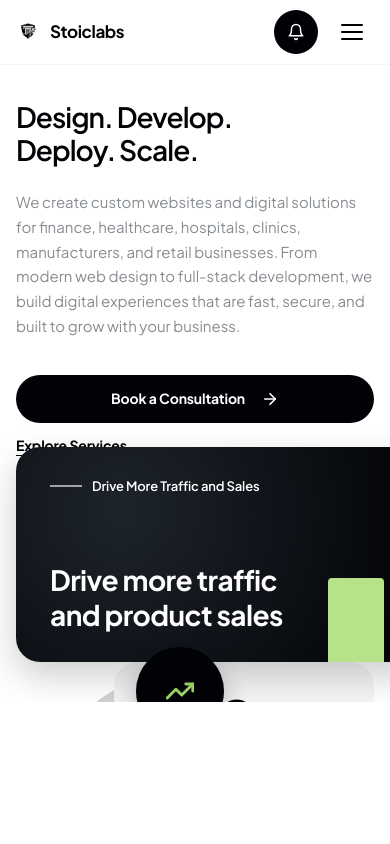
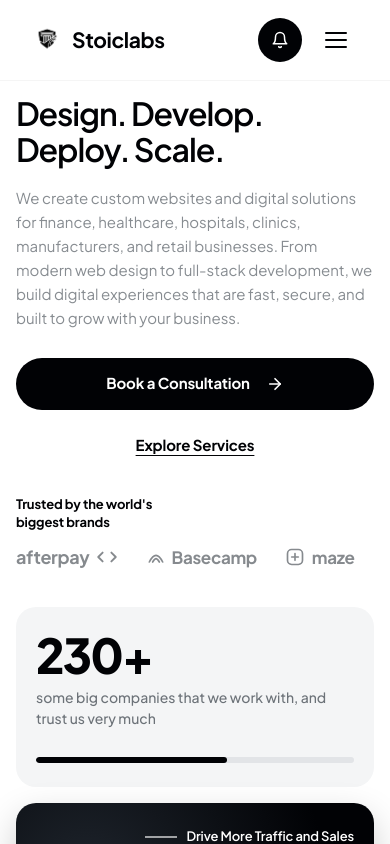
Before and after one commit to Nitin07u/Stoiclabs-, a Next.js app: page / in a window 390 px wide. Shown: the top 844 px of the page. Built offline with nearby package versions, Linux system fonts and the light colour scheme.

Commit message:
Fix mobile menu drawer visibility and eliminate hero visual overlapping on mobile

```diff
--- a/css/navigation.css
+++ b/css/navigation.css
@@ -156,60 +156,79 @@
   transition: transform var(--transition-base), opacity var(--transition-fast);
 }
 
-.nav__hamburger--active .nav__hamburger-line:nth-child(1) {
+.nav__hamburger--active .nav__hamburger-line:nth-child(1),
+.nav__hamburger.active .nav__hamburger-line:nth-child(1) {
   transform: translateY(7px) rotate(45deg);
 }
 
-.nav__hamburger--active .nav__hamburger-line:nth-child(2) {
+.nav__hamburger--active .nav__hamburger-line:nth-child(2),
+.nav__hamburger.active .nav__hamburger-line:nth-child(2) {
   opacity: 0;
 }
 
-.nav__hamburger--active .nav__hamburger-line:nth-child(3) {
+.nav__hamburger--active .nav__hamburger-line:nth-child(3),
+.nav__hamburger.active .nav__hamburger-line:nth-child(3) {
   transform: translateY(-7px) rotate(-45deg);
 }
 
 /* Mobile Drawer Menu */
 .mobile-menu {
   position: fixed;
-  inset: 0;
-  background: var(--color-white);
-  z-index: 999;
+  top: 64px;
+  left: 0;
+  right: 0;
+  bottom: 0;
+  width: 100%;
+  height: calc(100vh - 64px);
+  background: #FFFFFF;
+  z-index: 9999;
   transform: translateX(100%);
-  transition: transform var(--transition-base);
+  transition: transform 0.3s cubic-bezier(0.16, 1, 0.3, 1), opacity 0.3s ease;
   display: flex;
   flex-direction: column;
-  padding: calc(72px + var(--space-4)) var(--space-4) var(--space-6);
+  padding: 24px 20px 40px;
   overflow-y: auto;
+  opacity: 0;
+  visibility: hidden;
+  pointer-events: none;
 }
 
-.mobile-menu--open {
-  transform: translateX(0);
+.mobile-menu--open,
+.mobile-menu.active {
+  transform: translateX(0) !important;
+  opacity: 1 !important;
+  visibility: visible !important;
+  pointer-events: auto !important;
 }
 
 .mobile-menu__links {
   display: flex;
   flex-direction: column;
-  gap: var(--space-3);
-  margin-bottom: var(--space-6);
+  gap: 12px;
+  margin-bottom: 24px;
 }
 
 .mobile-menu__link {
-  font-size: var(--fs-2xl);
-  font-weight: var(--fw-bold);
+  font-size: 20px;
+  font-weight: 700;
   color: var(--color-black);
   text-decoration: none;
   transition: color var(--transition-fast);
-  padding: 8px 0;
-  border-bottom: 1px solid var(--color-gray-100);
+  padding: 12px 14px;
+  border-radius: 12px;
+  background: transparent;
 }
 
 .mobile-menu__link:hover {
+  background: var(--color-gray-100);
   color: var(--color-accent);
 }
 
 .mobile-menu__actions {
   display: flex;
   flex-direction: column;
-  gap: var(--space-2);
+  gap: 12px;
   margin-top: auto;
+  padding-top: 20px;
+  border-top: 1px solid var(--color-gray-200);
 }
--- a/css/responsive.css
+++ b/css/responsive.css
@@ -31,7 +31,7 @@ img, svg, video {
   }
 
   .hero__inner {
-    gap: var(--space-6);
+    gap: 40px;
   }
 }
 
@@ -39,6 +39,15 @@ img, svg, video {
    Tablet / Small Laptop: <= 1024px
    ========================================================================== */
 @media (max-width: 1024px) {
+  .hero__inner {
+    grid-template-columns: 1fr;
+    gap: 48px;
+  }
+
+  .hero__visual {
+    margin: 0 auto;
+  }
+
   .work-hero__inner {
     grid-template-columns: 1fr;
     gap: 40px;
@@ -68,22 +77,19 @@ img, svg, video {
 }
 
 /* ==========================================================================
-   Tablet Breakpoint: <= 768px
+   Tablet & Mobile Breakpoint: <= 768px
    ========================================================================== */
 @media (max-width: 768px) {
   :root {
-    --fs-7xl: 2.75rem;   /* 44px */
-    --fs-6xl: 2.25rem;   /* 36px */
-    --fs-5xl: 1.875rem;  /* 30px */
+    --fs-7xl: 2.5rem;    /* 40px */
+    --fs-6xl: 2.125rem;  /* 34px */
+    --fs-5xl: 1.75rem;   /* 28px */
     --fs-4xl: 1.5rem;    /* 24px */
-    --fs-3xl: 1.375rem;  /* 22px */
-    --space-12: 3.5rem;  /* 56px */
-    --space-10: 3rem;    /* 48px */
-    --space-8: 2rem;     /* 32px */
+    --fs-3xl: 1.25rem;   /* 20px */
   }
 
   .container {
-    padding: 0 1.25rem;
+    padding: 0 16px;
   }
 
   /* Navigation */
@@ -96,110 +102,158 @@ img, svg, video {
   }
 
   .nav__actions .nav__cta-btn {
-    display: none;
+    display: none !important;
   }
 
   .nav__actions .nav__notify-btn {
     display: flex;
   }
 
-  /* Mobile Drawer Active */
-  .mobile-menu {
-    position: fixed;
-    top: 72px;
-    left: 0;
-    width: 100%;
-    height: calc(100vh - 72px);
-    background: rgba(255, 255, 255, 0.98);
-    backdrop-filter: blur(16px);
-    -webkit-backdrop-filter: blur(16px);
-    padding: 24px 20px 40px;
-    display: none;
-    flex-direction: column;
-    justify-content: space-between;
-    z-index: 999;
-    overflow-y: auto;
+  /* Hero Section (Zero Overlap Guaranteed) */
+  .hero {
+    padding-top: 96px;
+    padding-bottom: 48px;
+    overflow: visible;
   }
 
-  .mobile-menu.active {
-    display: flex !important;
+  .hero__inner {
+    display: flex;
+    flex-direction: column;
+    gap: 40px;
+    align-items: stretch;
   }
 
-  .mobile-menu__links {
+  .hero__content {
+    display: flex;
+    flex-direction: column;
+    align-items: flex-start;
+    width: 100%;
+  }
+
+  .hero__title {
+    font-size: clamp(32px, 8vw, 48px);
+    line-height: 1.12;
+    margin-bottom: 18px;
+  }
+
+  .hero__text {
+    font-size: 15px;
+    line-height: 1.6;
+    margin-bottom: 28px;
+    max-width: 100%;
+  }
+
+  .hero__actions {
+    display: flex;
+    flex-direction: column;
+    align-items: stretch;
+    width: 100%;
+    gap: 16px;
+    margin-bottom: 32px;
+  }
+
+  .hero__btn-consult {
+    width: 100%;
+    justify-content: center;
+    height: 52px;
+    font-size: 15px;
+    padding: 0 24px;
+    box-sizing: border-box;
+  }
+
+  .hero__link-explore {
+    text-align: center;
+    display: block;
+    padding: 8px 0;
+  }
+
+  .hero__trust-strip {
+    display: flex;
+    flex-direction: column;
+    align-items: flex-start;
+    gap: 16px;
+    width: 100%;
+    padding-top: 0;
+    margin-bottom: 0;
+  }
+
+  .hero__trust-logos {
+    display: flex;
+    flex-wrap: wrap;
+    align-items: center;
+    gap: 20px 28px;
+    width: 100%;
+  }
+
+  /* Responsive Hero Visual Graphic */
+  .hero__visual {
+    position: relative;
+    width: 100%;
+    max-width: 100%;
+    height: auto;
+    margin: 0;
     display: flex;
     flex-direction: column;
     gap: 16px;
+    transform: none !important;
   }
 
-  .mobile-menu__link {
-    font-size: 18px;
-    font-weight: 600;
-    color: var(--color-black);
-    text-decoration: none;
-    padding: 12px 16px;
-    border-radius: 12px;
-    transition: background 0.2s ease;
+  .hero__arch-block {
+    display: none;
   }
 
-  .mobile-menu__link:hover {
-    background: var(--color-gray-100);
+  .hero__trend-circle {
+    display: none;
   }
 
-  .mobile-menu__actions {
-    margin-top: 24px;
-    padding-top: 20px;
-    border-top: 1px solid var(--color-gray-200);
+  .hero__stat-card {
+    position: relative !important;
+    right: auto !important;
+    top: auto !important;
+    width: 100% !important;
+    height: auto !important;
+    min-height: 180px;
+    padding: 24px 20px;
+    border-radius: 20px;
   }
 
-  /* Hero Section */
-  .hero {
-    padding-top: 100px;
-    padding-bottom: 40px;
+  .hero__stat-num {
+    font-size: 48px;
+    margin-bottom: 8px;
   }
 
-  .hero__inner {
-    grid-template-columns: 1fr;
-    gap: 32px;
-    min-height: auto;
+  .hero__traffic-card {
+    position: relative !important;
+    left: auto !important;
+    bottom: auto !important;
+    width: 100% !important;
+    height: auto !important;
+    min-height: 200px;
+    padding: 24px 20px;
+    border-radius: 20px;
+    display: flex;
+    flex-direction: column;
+    gap: 20px;
   }
 
-  .hero__content {
-    text-align: left;
+  .hero__traffic-left {
+    max-width: 100%;
+    padding-bottom: 0;
+    gap: 12px;
   }
 
-  .hero__title {
-    font-size: clamp(32px, 7vw, 44px);
-    line-height: 1.15;
+  .hero__traffic-title {
+    font-size: 22px;
+    line-height: 1.25;
   }
 
-  .hero__visual {
+  .hero__traffic-bars {
     width: 100%;
-    max-width: 480px;
-    height: auto;
-    margin: 0 auto;
+    height: 100px;
+    justify-content: space-between;
   }
 
-  .hero__trust-strip {
-    flex-direction: column;
-    align-items: flex-start;
-    gap: 16px;
-  }
-
-  /* Trust Strip */
-  .trust-strip__inner {
-    flex-direction: column;
-    align-items: flex-start;
-    gap: var(--space-3);
-  }
-
-  .trust-strip__logos {
-    justify-content: flex-start;
-    flex-wrap: wrap;
-    gap: var(--space-4);
-    width: 100%;
-  }
-
-  /* Services Intro & Grids */
+  /* All Multi-Column Grids -> 1 Column */
   .services-intro__inner,
   .stats-how__inner,
   .blog-section__cards,
@@ -220,7 +274,8 @@ img, svg, video {
 
   .how-we-work {
     min-height: auto;
-    padding: 24px;
+    padding: 24px 20px;
+    border-radius: 20px;
   }
 
   /* Case Studies Section */
@@ -241,13 +296,34 @@ img, svg, video {
 
   /* Case Studies / Our Work Page */
   .work-hero {
-    padding-top: 100px;
+    padding-top: 96px;
     padding-bottom: 32px;
   }
 
   .work-hero__title {
     font-size: clamp(32px, 8vw, 44px);
     line-height: 1.15;
+  }
+
+  .work-hero__stats-grid {
+    display: flex;
+    flex-direction: column;
+    gap: 14px;
+  }
+
+  .work-hero__stats-grid__top {
+    display: grid;
+    grid-template-columns: 1fr 1fr;
+    gap: 14px;
+  }
+
+  .work-stat-card {
+    padding: 22px 18px;
+    border-radius: 18px;
+  }
+
+  .work-stat-card__num {
+    font-size: 32px;
   }
 
   .work-intro {
@@ -277,8 +353,12 @@ img, svg, video {
     height: 190px;
   }
 
+  .work-card__body {
+    padding: 22px 18px;
+  }
+
   .work-testimonial {
-    padding: 48px 20px;
+    padding: 44px 18px;
     margin-bottom: 40px;
     border-radius: 24px;
   }
@@ -298,11 +378,12 @@ img, svg, video {
   .faq__inner {
     grid-template-columns: 1fr;
     gap: 24px;
-    padding: 24px;
+    padding: 24px 18px;
+    border-radius: 20px;
   }
 
   .faq__title {
-    font-size: 26px;
+    font-size: 24px;
   }
 
   /* CTA Banners */
@@ -326,6 +407,22 @@ img, svg, video {
   .newsletter-banner__title {
     font-size: clamp(24px, 6vw, 32px);
     line-height: 1.2;
+  }
+
+  /* Contact Page */
+  .contact-hero {
+    padding-top: 96px;
+    padding-bottom: 32px;
+  }
+
+  .contact-form-card {
+    padding: 24px 18px;
+    border-radius: 18px;
+  }
+
+  .contact-form__row {
+    grid-template-columns: 1fr;
+    gap: 16px;
   }
 
   /* Footer */
@@ -356,167 +453,10 @@ img, svg, video {
    Mobile Phone Breakpoint: <= 480px (iPhone & Android)
    ========================================================================== */
 @media (max-width: 480px) {
-  :root {
-    --fs-7xl: 2.25rem;   /* 36px */
-    --fs-6xl: 1.875rem;  /* 30px */
-    --fs-5xl: 1.625rem;  /* 26px */
-    --fs-4xl: 1.375rem;  /* 22px */
-    --fs-3xl: 1.25rem;   /* 20px */
-    --space-8: 1.5rem;   /* 24px */
-    --space-6: 1.25rem;  /* 20px */
-  }
-
-  .container {
-    padding: 0 16px;
-  }
-
-  /* Header & Navigation */
-  .nav__inner {
-    height: 64px;
-    padding: 0 16px;
-  }
-
-  .nav__logo-icon {
-    width: 24px;
-    height: 24px;
-  }
-
-  .nav__logo span {
-    font-size: 17px;
-  }
-
-  .mobile-menu {
-    top: 64px;
-    height: calc(100vh - 64px);
-    padding: 20px 16px 36px;
-  }
-
-  .mobile-menu__link {
-    font-size: 16px;
-    padding: 10px 14px;
-  }
-
-  /* Hero Elements */
-  .hero__title {
-    font-size: 28px;
-    line-height: 1.18;
-  }
-
-  .hero__desc {
-    font-size: 14px;
-    line-height: 1.55;
-  }
-
-  .hero__actions {
-    flex-direction: column;
-    align-items: stretch;
-    width: 100%;
-    gap: 12px;
-  }
-
-  .hero__actions .btn,
-  .hero__actions a {
-    width: 100%;
-    justify-content: center;
-    height: 48px;
-    font-size: 14px;
-  }
-
-  /* Work Hero Stats Grid */
-  .work-hero__stats-grid {
-    gap: 12px;
-  }
-
   .work-hero__stats-grid__top {
-    grid-template-columns: 1fr;
-    gap: 12px;
-  }
-
-  .work-stat-card {
-    padding: 20px 18px;
-    border-radius: 16px;
-  }
-
-  .work-stat-card__num {
-    font-size: 32px;
-  }
-
-  .work-stat-card__label {
-    font-size: 13px;
-  }
-
-  /* Work Card Cards */
-  .work-card {
-    border-radius: 18px;
-  }
-
-  .work-card__body {
-    padding: 20px 16px;
-  }
-
-  .work-card__title {
-    font-size: 19px;
-  }
-
-  .work-card__desc {
-    font-size: 13px;
-    line-height: 1.5;
-  }
-
-  .work-card__tag {
-    font-size: 11px;
-    padding: 3px 8px;
-  }
-
-  /* Testimonial Quote */
-  .work-testimonial {
-    padding: 36px 16px;
-  }
-
-  .work-testimonial__quote {
-    font-size: 17px;
-    line-height: 1.45;
-  }
-
-  .work-testimonial__author-avatar {
-    width: 44px;
-    height: 44px;
-  }
-
-  .work-testimonial__author-name {
-    font-size: 15px;
-  }
-
-  .work-testimonial__author-role {
-    font-size: 12px;
-  }
-
-  /* Forms & Inputs (Prevent iOS auto-zoom on input) */
-  input[type="text"],
-  input[type="email"],
-  input[type="tel"],
-  input[type="password"],
-  select,
-  textarea {
-    font-size: 16px !important;
-  }
-
-  .contact-form-card {
-    padding: 20px 16px;
-    border-radius: 16px;
-  }
-
-  .contact-form__row {
     grid-template-columns: 1fr;
   }
 
-  .contact-form__btn {
-    width: 100%;
-    justify-content: center;
-    height: 48px;
-  }
-
-  /* Footer Mobile */
   .footer__inner {
     grid-template-columns: 1fr;
     gap: 28px;
@@ -526,35 +466,13 @@ img, svg, video {
     grid-column: span 1;
   }
 
-  .footer__text {
-    font-size: 13px;
-  }
-
-  .footer__social-icon {
-    width: 36px;
-    height: 36px;
-  }
-
-  .footer__bottom {
-    font-size: 12px;
-    gap: 8px;
+  /* Input fields (Ensure 16px to prevent iOS auto-zoom on focus) */
+  input[type="text"],
+  input[type="email"],
+  input[type="tel"],
+  input[type="password"],
+  select,
+  textarea {
+    font-size: 16px !important;
   }
 }
-
-/* ==========================================================================
-   Small Mobile Phone: <= 360px (e.g. Galaxy Fold / iPhone SE)
-   ========================================================================== */
-@media (max-width: 360px) {
-  .hero__title,
-  .work-hero__title {
-    font-size: 26px;
-  }
-
-  .work-stat-card__num {
-    font-size: 28px;
-  }
-
-  .work-intro__title {
-    font-size: 20px;
-  }
-}
```
